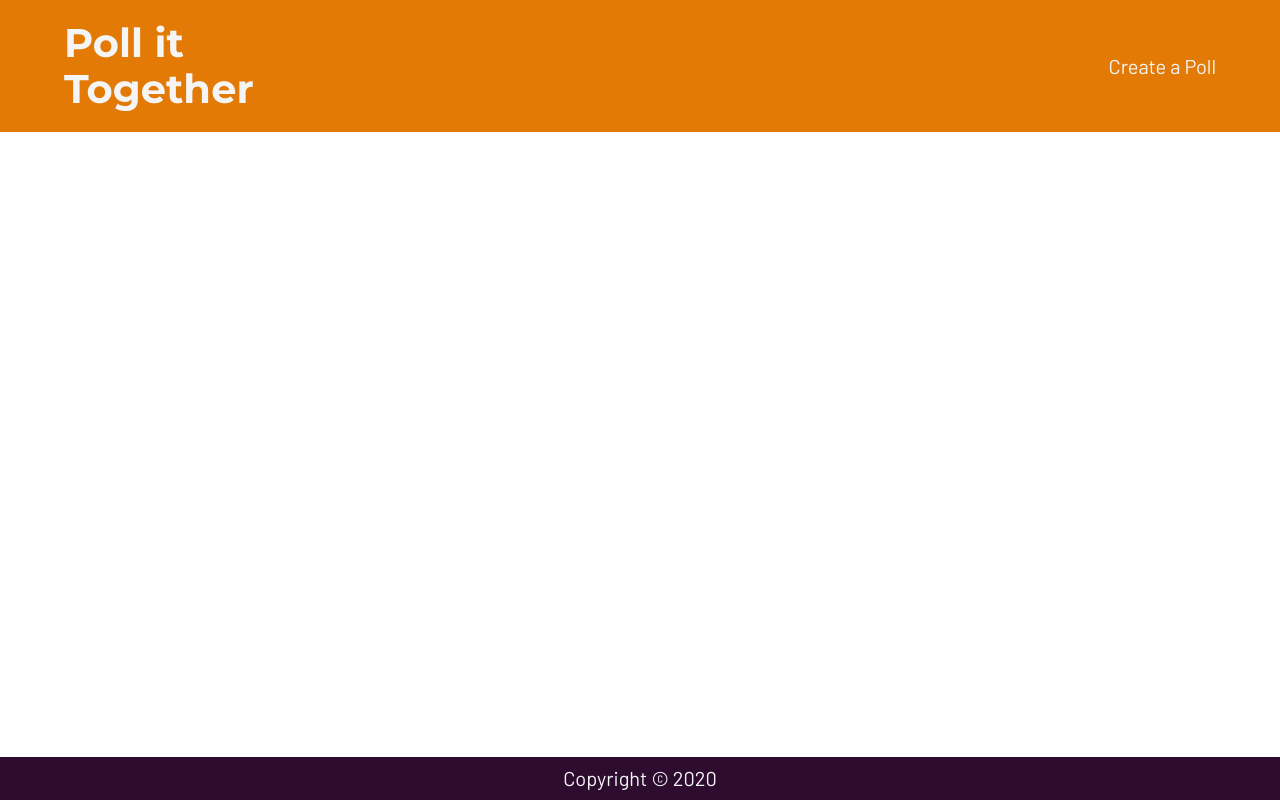
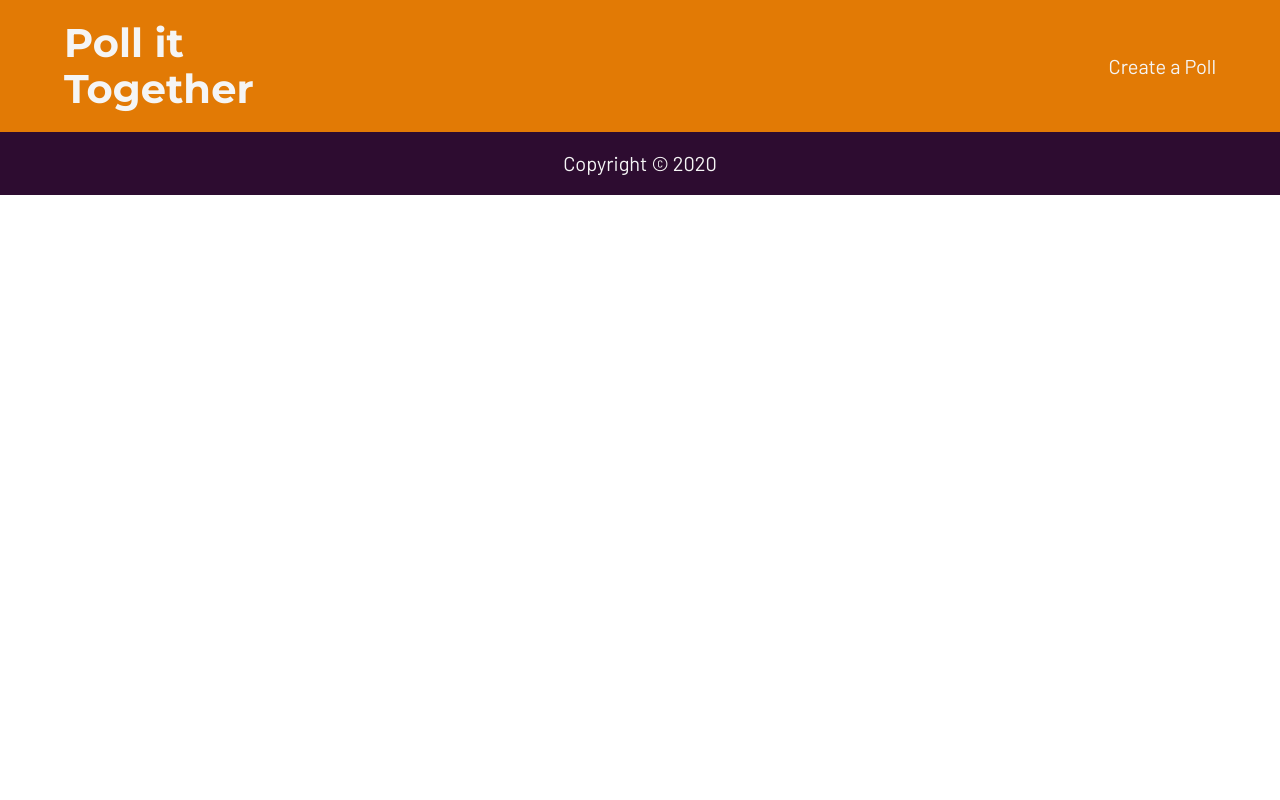
Before and after one commit to SergeChurkin-ca/poll-it, a React (Create React App) app: page / in a window 1280 px wide. Built offline with nearby package versions, Linux system fonts and the light colour scheme.

Commit message:
footer fixes

```diff
--- a/src/index.css
+++ b/src/index.css
@@ -20,11 +20,11 @@ body {
 .footer {
   width: 100%;
   text-align: center;
-  position: fixed;
-  padding: 10px 0;
+  /* position: fixed; */
+  padding: 20px 0;
   background-color: #2d0c30;
   color: whitesmoke;
-  bottom: 0;
+  /* bottom: 0; */
 }
 
 /* --- Typography --- */
```
